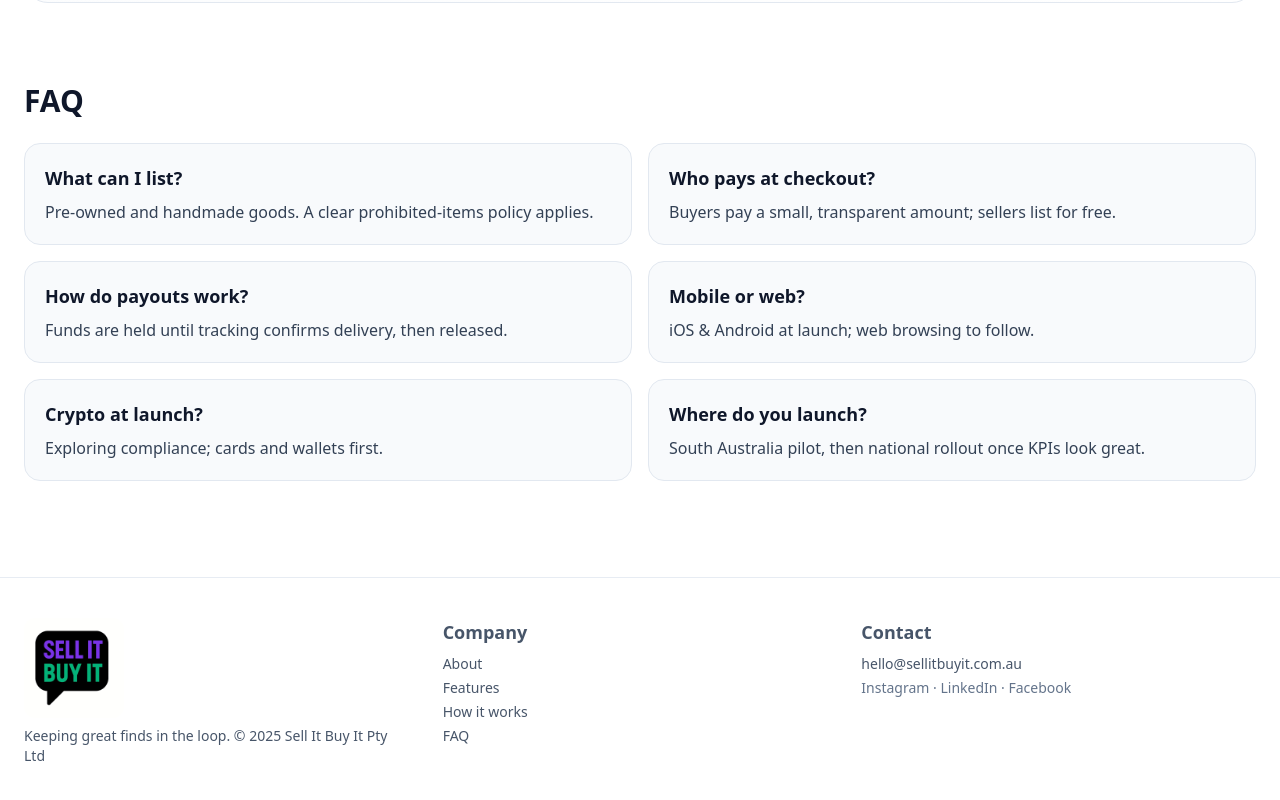
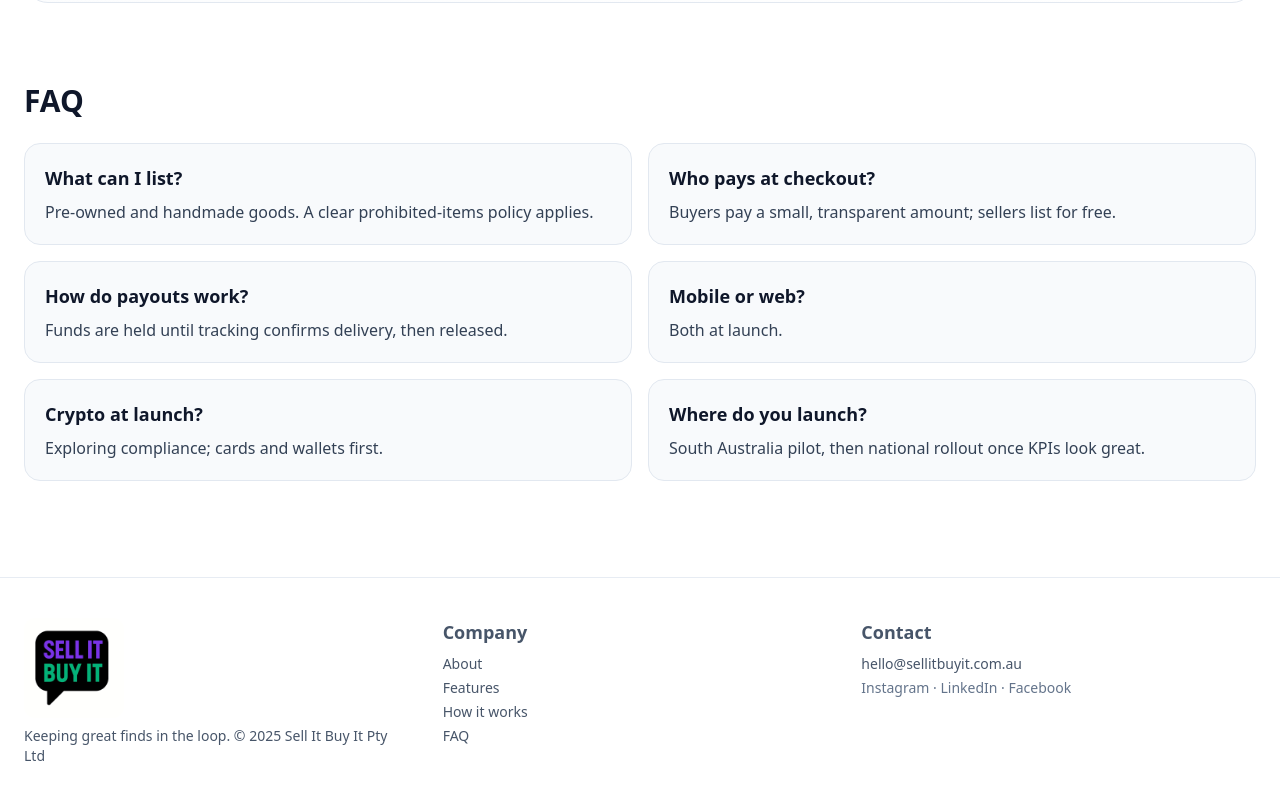
Before and after one commit to petoendre/sellItBuyItTeaser, a Next.js app: page / in a window 1280 px wide. Shown: the part 2495-3295 px from the top of the page. Built offline with nearby package versions, Linux system fonts and the light colour scheme.

Commit message:
imrovement

```diff
--- a/app/page.tsx
+++ b/app/page.tsx
@@ -215,7 +215,7 @@ export default function Page() {
             ['What can I list?','Pre‑owned and handmade goods. A clear prohibited‑items policy applies.'],
             ['Who pays at checkout?','Buyers pay a small, transparent amount; sellers list for free.'],
             ['How do payouts work?','Funds are held until tracking confirms delivery, then released.'],
-            ['Mobile or web?','iOS & Android at launch; web browsing to follow.'],
+            ['Mobile or web?','Both at launch.'],
             ['Crypto at launch?','Exploring compliance; cards and wallets first.'],
             ['Where do you launch?','South Australia pilot, then national rollout once KPIs look great.'],
           ].map(([q,a]) => (
```
Also changed, not shown: public/previews/sofa.jpg.
